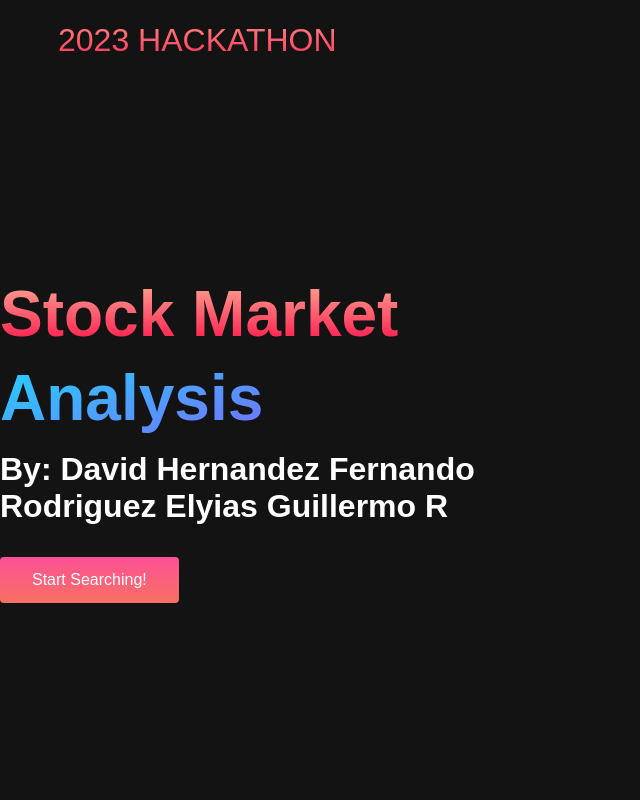
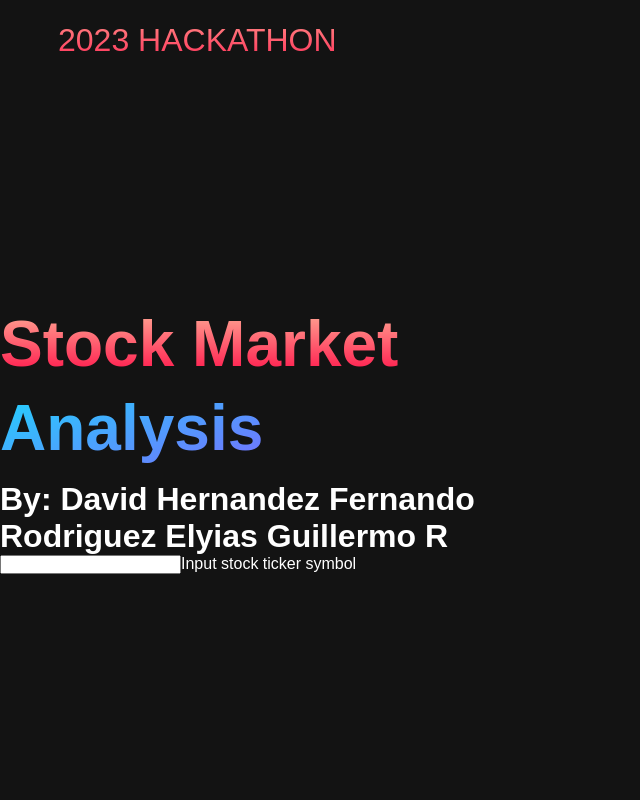
Before and after one commit to Nando785/HackMercedVIII, a plain HTML site: page HackathonUCM2023/index.html in a window 1280 px wide. Shown: the top 800 px of the page, without its empty margins (0-640 px from the left). Drawn offline with Linux system fonts and the light colour scheme; a script that the page names is missing; some icons are missing.

Commit message:
Update index.html

```diff
--- a/HackathonUCM2023/index.html
+++ b/HackathonUCM2023/index.html
@@ -24,7 +24,7 @@
         <h1>Stock Market</h1>
         <h2>Analysis</h2>
         <p>By: David Hernandez Fernando Rodriguez Elyias Guillermo R</p>
-        <button class="main__btn"><a href="#tp">Start Searching!</a></button>
+        <input type="text" class="searchBar" name="companyName" id="bar1">Input stock ticker symbol</>
       </div>
       <!--<div class="main__img--container">
         <img id="main__img" src="images/pic1.svg" />
```
